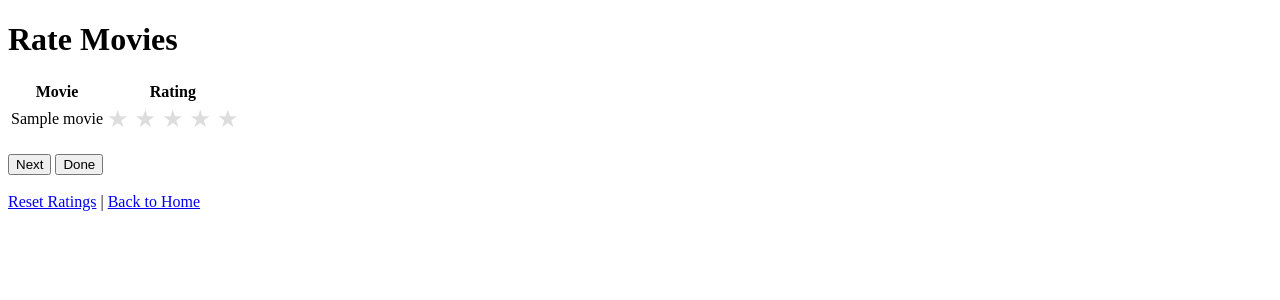
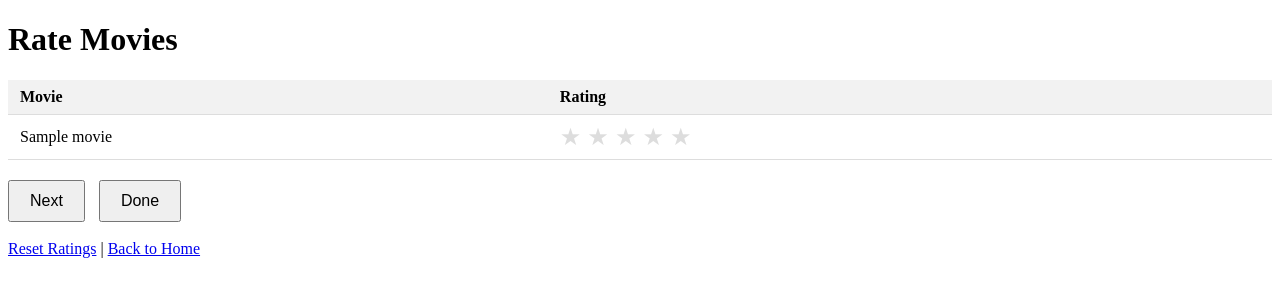
Before and after one commit to greenleafz/movie-recommendation, a Flask app: template app/templates/rate_movies.html in a window 1280 px wide. Shown: the top 300 px of the page. Run offline with Flask 3, Linux system fonts and the light colour scheme; the template is opened without the code that fills it: most values are stand-ins (such as "Sample title", 1, 10 or a date in 2020); parts of the project's set-up code (start-up, migrations or seed data) failed here and were passed over.

Commit message:
Update templates for new rating functionality

```diff
--- a/app/templates/rate_movies.html
+++ b/app/templates/rate_movies.html
@@ -20,20 +20,45 @@
         .star-rating label:before {
             content: "★";
         }
-        .star-rating input[type="radio"]:checked ~ label {
-            color: gold;
-        }
+        .star-rating input[type="radio"]:checked ~ label,
         .star-rating label:hover,
         .star-rating label:hover ~ label {
             color: gold;
+        }
+        .error {
+            color: red;
+            margin-top: 10px;
+        }
+        table {
+            width: 100%;
+            border-collapse: collapse;
+        }
+        th, td {
+            padding: 8px 12px;
+            border-bottom: 1px solid #ddd;
+            text-align: left;
+        }
+        th {
+            background-color: #f2f2f2;
+        }
+        .navigation-buttons {
+            margin-top: 20px;
+        }
+        .navigation-buttons button {
+            padding: 10px 20px;
+            font-size: 1em;
+            margin-right: 10px;
+            cursor: pointer;
         }
     </style>
 </head>
 <body>
     <h1>Rate Movies</h1>
+
     {% if error_message %}
-        <p style="color: red;">{{ error_message }}</p>
+        <p class="error">{{ error_message }}</p>
     {% endif %}
+
     {% if movies %}
         <form method="post">
             <table>
@@ -48,12 +73,16 @@
                         <div class="star-rating">
                             <input type="radio" name="movie_{{ movie }}" id="movie_{{ loop.index }}_rating_5" value="5">
                             <label for="movie_{{ loop.index }}_rating_5"></label>
+
                             <input type="radio" name="movie_{{ movie }}" id="movie_{{ loop.index }}_rating_4" value="4">
                             <label for="movie_{{ loop.index }}_rating_4"></label>
+
                             <input type="radio" name="movie_{{ movie }}" id="movie_{{ loop.index }}_rating_3" value="3">
                             <label for="movie_{{ loop.index }}_rating_3"></label>
+
                             <input type="radio" name="movie_{{ movie }}" id="movie_{{ loop.index }}_rating_2" value="2">
                             <label for="movie_{{ loop.index }}_rating_2"></label>
+
                             <input type="radio" name="movie_{{ movie }}" id="movie_{{ loop.index }}_rating_1" value="1">
                             <label for="movie_{{ loop.index }}_rating_1"></label>
                         </div>
@@ -61,13 +90,16 @@
                 </tr>
                 {% endfor %}
             </table>
-        <br>
-        <button type="submit" name="next">Next</button>
-        <button type="submit" name="done">Done</button>
+
+            <div class="navigation-buttons">
+                <button type="submit" name="action" value="next">Next</button>
+                <button type="submit" name="action" value="done">Done</button>
+            </div>
         </form>
     {% else %}
         <p>No more movies to rate.</p>
     {% endif %}
+
     <br>
     <a href="{{ url_for('reset_ratings') }}">Reset Ratings</a> | <a href="/">Back to Home</a>
 </body>
```
Lines whose indentation alone changed are shown as unchanged.
